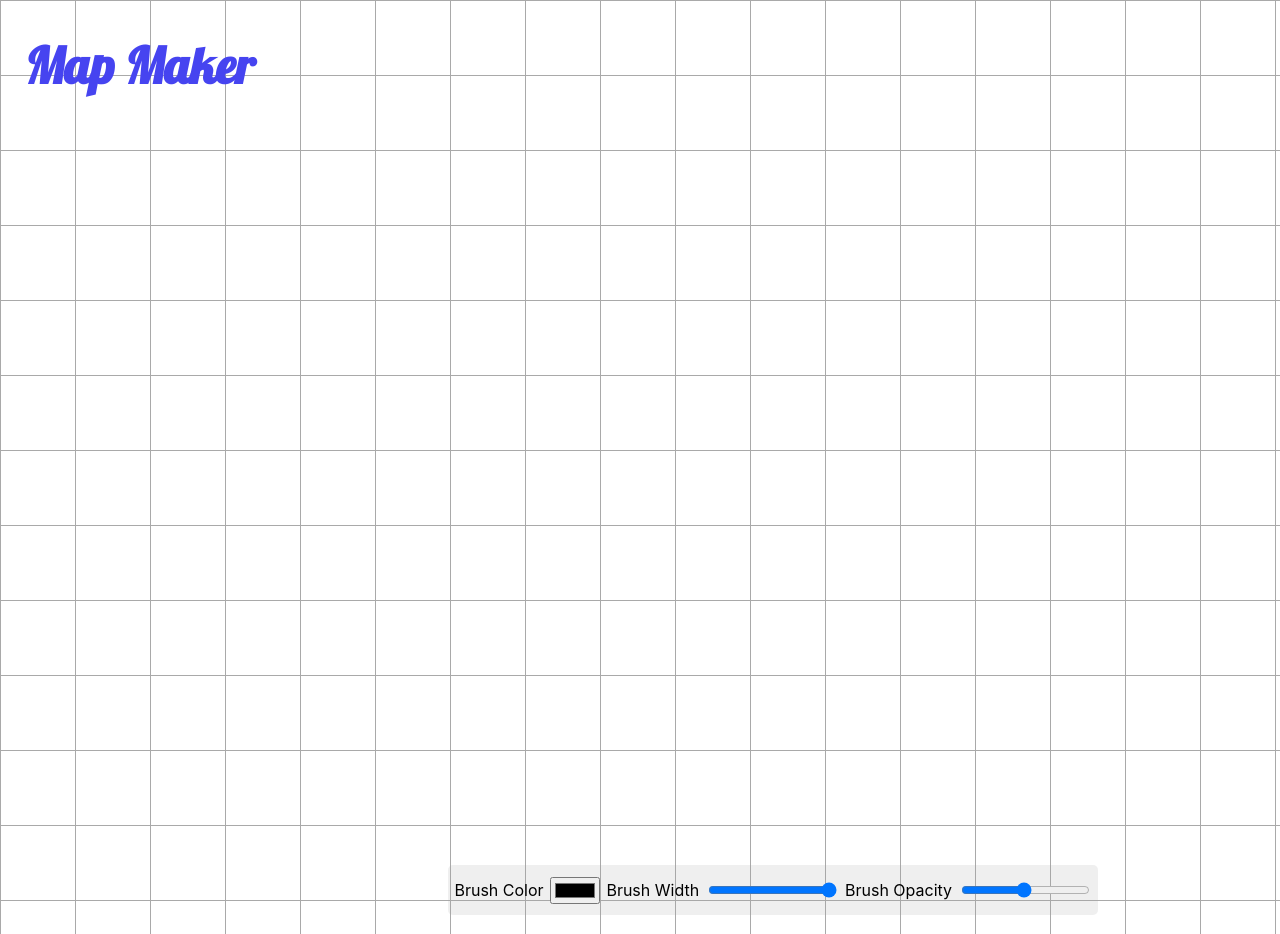
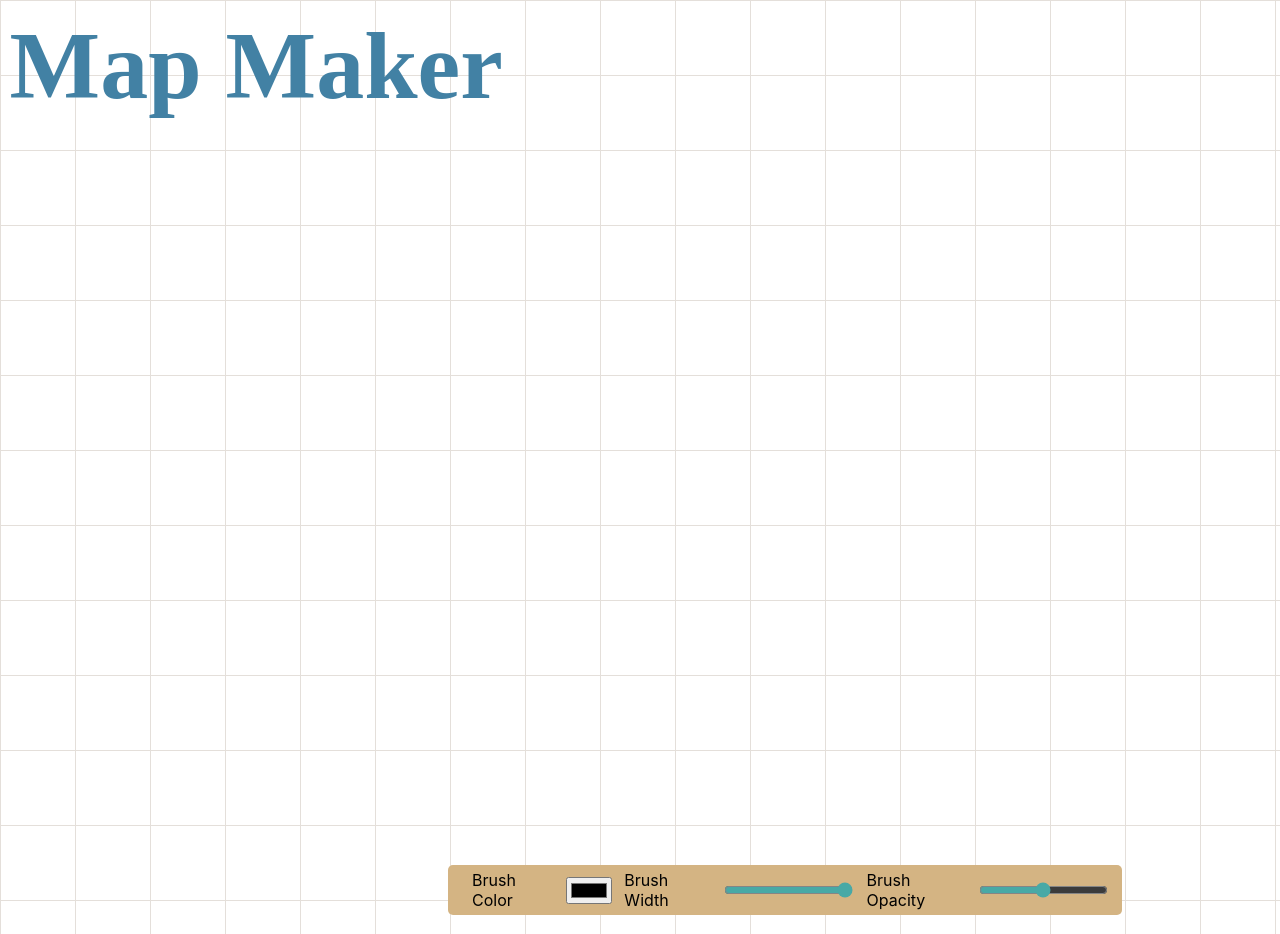
Before and after one commit to GeorgeKimKuen/CS446_MapMaker, a React (Create React App) app: page / in a window 1280 px wide. Shown: the top 934 px of the page. Built offline with nearby package versions, Linux system fonts and the light colour scheme.

Commit message:
Interface styling

```diff
--- a/src/App.css
+++ b/src/App.css
@@ -1,6 +1,3 @@
-@import url(
-'https://fonts.googleapis.com/css2?family=Lobster&display=swap');
-
 $primary-color: rgba(120, 113, 130, 0.9);
 $secondary-color: rgba(120, 113, 130, 1);;
 $font-color: #fff;
@@ -13,17 +10,18 @@ $font-color: #fff;
 }
 
 #content{
-    background-image: linear-gradient(to right, darkgrey 1px, transparent 1px), linear-gradient(to bottom, darkgrey 1px, transparent 1px);
+    background-image: linear-gradient(to right, #E4DFDA 1px, transparent 1px), linear-gradient(to bottom, #E4DFDA 1px, transparent 1px);
     height: 100%;
     background-size: 75px 75px;
 }
 
 h1 {
-  font-family: 'Lobster', cursive;
-  font-size: 50px;
-  color: #4644f0;
+  font-family: 'Luminari', cursive;
+  font-size: 96px;
+  color: #4281A4;
   float: left;
-  margin-left: 0.5em;
+  margin-left: 0.1em;
+  margin-top: 0.1em;
   position: absolute;
 }
 
@@ -38,13 +36,24 @@ h1 {
   width: 650px;
   height: 50px;
   display: flex;
+  padding-left: 12px;
+  padding-right: 12px;
   justify-content: space-evenly;
   border-radius: 5px;
   align-items: center;
-  background-color: #a3a3a32d;
+  background-color: #D4B483;
   margin: auto;
   margin-top: 10px;
   position: absolute;
   left: 35%;
   bottom: 2%;
 }
+
+label {
+  padding-left: 12px;
+  padding-right: 12px;
+}
+
+input {
+  accent-color: #48A9A6;
+}
```
